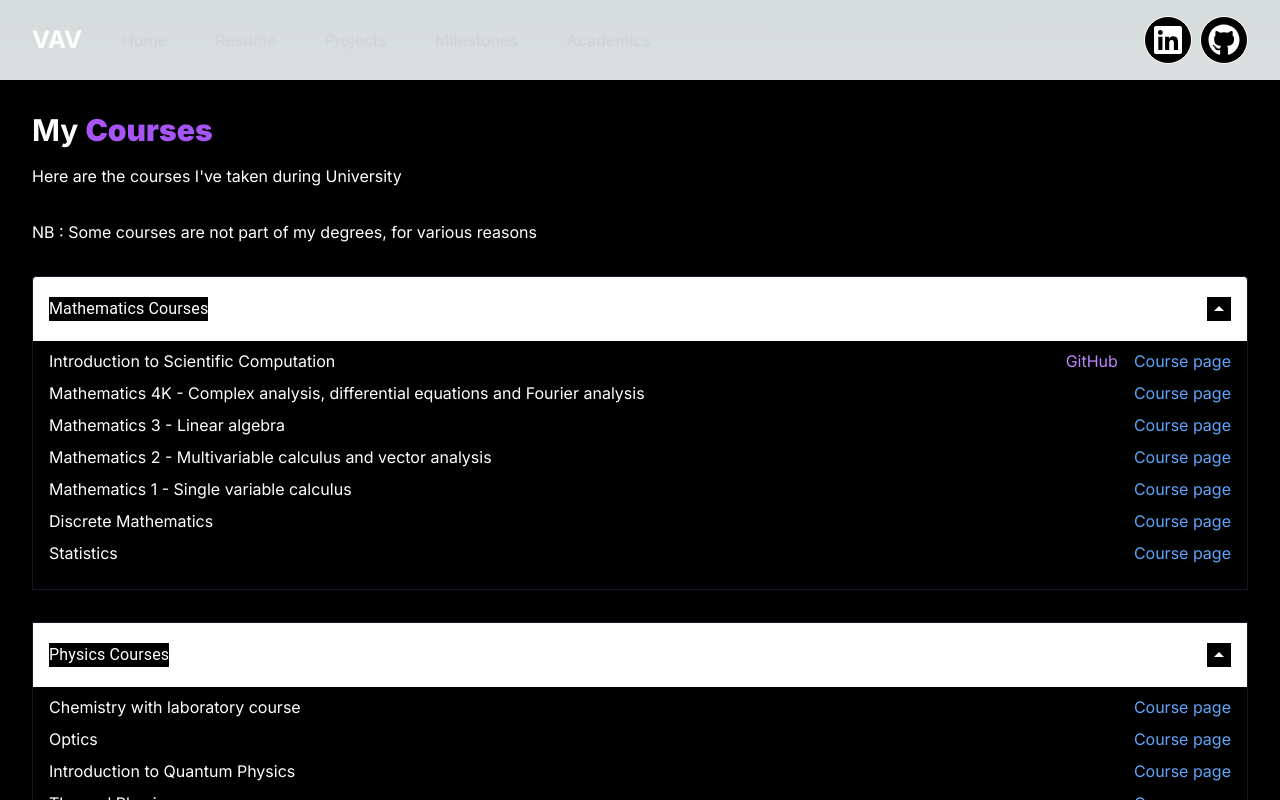
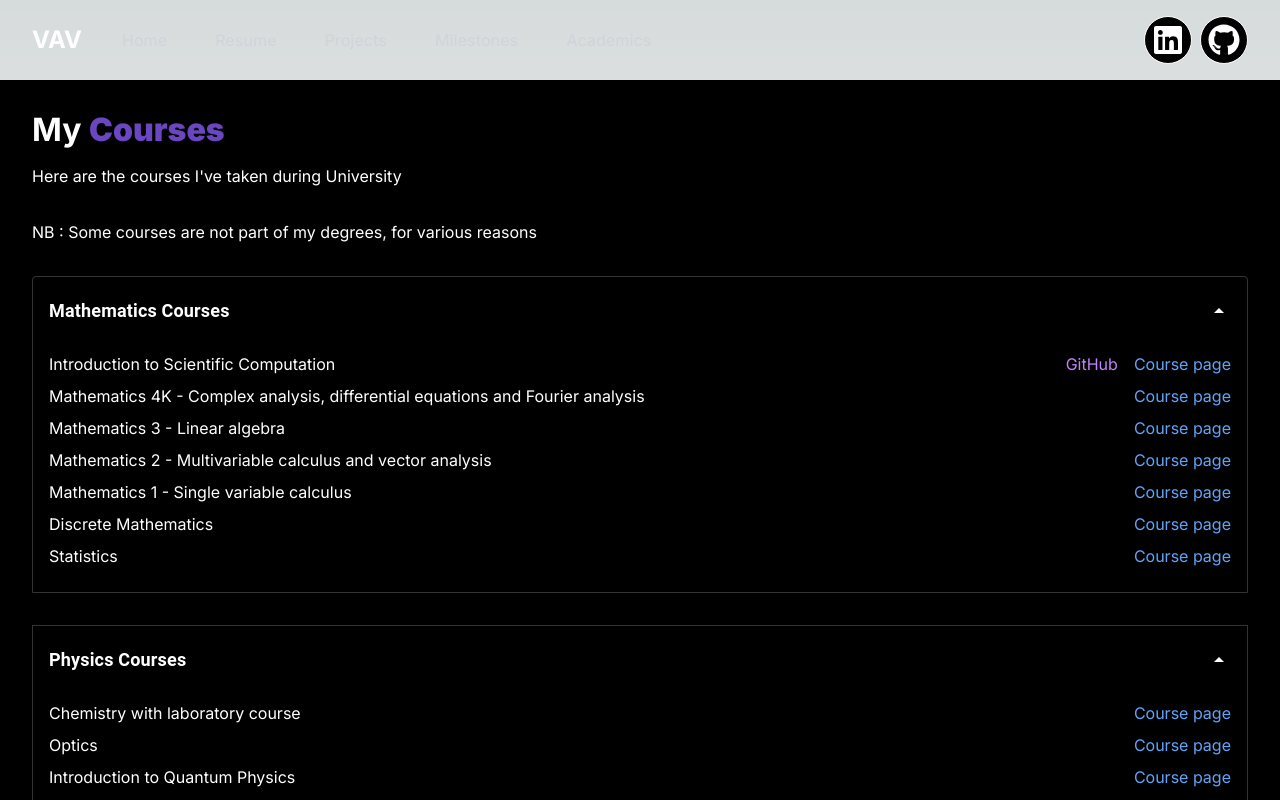
Before and after one commit to villi02/vav-portfolio, a Next.js app: page /academics in a window 1280 px wide. Built offline with nearby package versions, Linux system fonts and the light colour scheme.

Commit message:
Fix rendering issue with slow style render

```diff
--- a/components/Academics.tsx
+++ b/components/Academics.tsx
@@ -1,3 +1,4 @@
+// components/Academics.tsx
 import React from "react";
 import Accordion from "@mui/material/Accordion";
 import AccordionSummary from "@mui/material/AccordionSummary";
@@ -25,19 +26,31 @@ const Academics: React.FC<AcademicsProps> = ({
   physicsCourses,
 }) => {
   return (
-    <div className="bg-black text-white min-h-screen p-8">
+    <div
+      style={{
+        backgroundColor: "#000",
+        color: "#fff",
+        minHeight: "100vh",
+        padding: "2rem",
+      }}
+      className="bg-black text-white min-h-screen p-8"
+    >
       <div className="bg-black container mx-auto">
-        <h1 className="text-3xl font-bold mb-4">
-          My <strong className="text-purple-500">Courses</strong>
+        <h1
+          style={{ fontSize: "2rem", fontWeight: "bold", marginBottom: "1rem" }}
+          className="text-3xl font-bold mb-4"
+        >
+          My <strong style={{ color: "#6b46c1" }}>Courses</strong>
         </h1>
-        <p className="mb-8">
+        <p style={{ marginBottom: "2rem" }} className="mb-8">
           Here are the courses I&apos;ve taken during University
         </p>
-        <p className="mb-8">
+        <p style={{ marginBottom: "2rem" }} className="mb-8">
           NB : Some courses are not part of my degrees, for various reasons
         </p>
         <div className="bg-black flex flex-col space-y-4">
           <Accordion
+            style={{ backgroundColor: "#000", borderColor: "#333" }}
             className="bg-black border border-gray-900"
             defaultExpanded={true}
           >
@@ -50,7 +63,15 @@ const Academics: React.FC<AcademicsProps> = ({
               }
               className="bg-black"
             >
-              <Typography className="bg-black text-white font-bold text-lg">
+              <Typography
+                style={{
+                  backgroundColor: "#000",
+                  color: "#fff",
+                  fontWeight: "bold",
+                  fontSize: "1.125rem",
+                }}
+                className="bg-black text-white font-bold text-lg"
+              >
                 Mathematics Courses
               </Typography>
             </AccordionSummary>
@@ -82,6 +103,7 @@ const Academics: React.FC<AcademicsProps> = ({
             </AccordionDetails>
           </Accordion>
           <Accordion
+            style={{ backgroundColor: "#000", borderColor: "#333" }}
             className="bg-black border border-gray-900"
             defaultExpanded={true}
           >
@@ -94,7 +116,15 @@ const Academics: React.FC<AcademicsProps> = ({
               }
               className="bg-black"
             >
-              <Typography className="bg-black text-white font-bold text-lg">
+              <Typography
+                style={{
+                  backgroundColor: "#000",
+                  color: "#fff",
+                  fontWeight: "bold",
+                  fontSize: "1.125rem",
+                }}
+                className="bg-black text-white font-bold text-lg"
+              >
                 Physics Courses
               </Typography>
             </AccordionSummary>
@@ -126,6 +156,7 @@ const Academics: React.FC<AcademicsProps> = ({
             </AccordionDetails>
           </Accordion>
           <Accordion
+            style={{ backgroundColor: "#000", borderColor: "#333" }}
             className="bg-black border border-gray-900"
             defaultExpanded={true}
           >
@@ -137,7 +168,15 @@ const Academics: React.FC<AcademicsProps> = ({
                 />
               }
             >
-              <Typography className="bg-black text-white font-bold text-lg">
+              <Typography
+                style={{
+                  backgroundColor: "#000",
+                  color: "#fff",
+                  fontWeight: "bold",
+                  fontSize: "1.125rem",
+                }}
+                className="bg-black text-white font-bold text-lg"
+              >
                 Computer Science Courses
               </Typography>
             </AccordionSummary>
```
